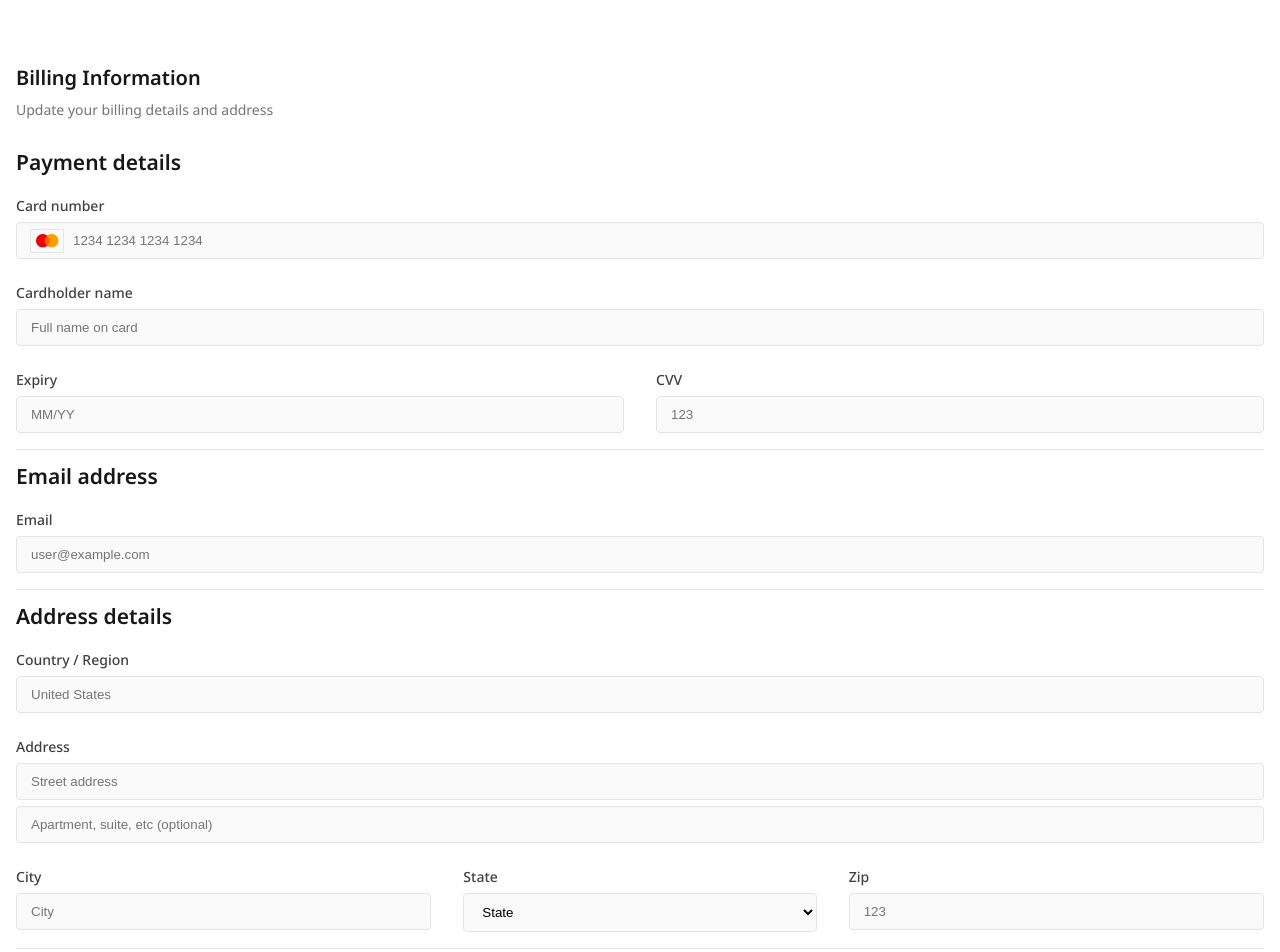
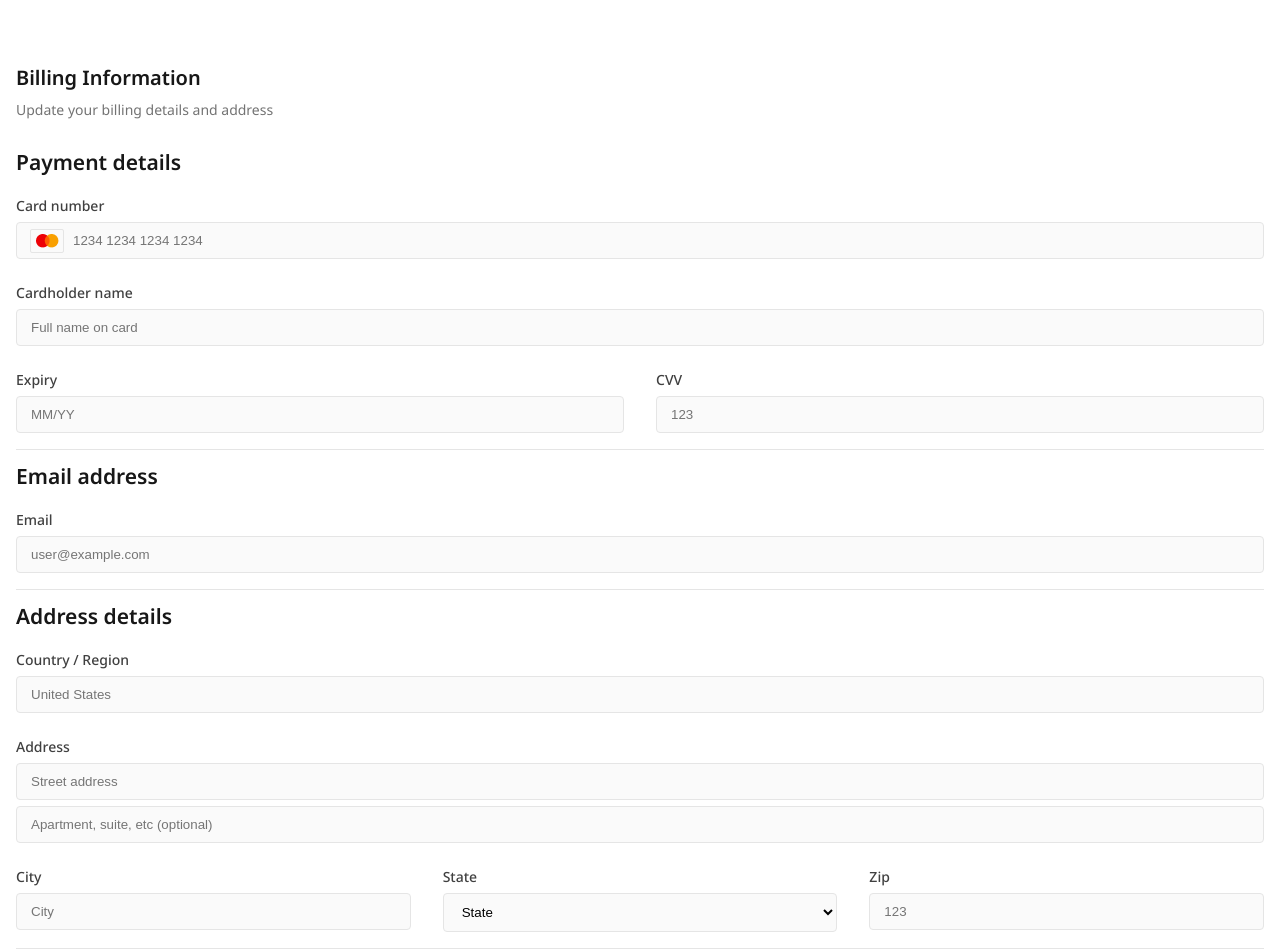
Before and after one commit to MarushchakM/react-form, a React (Vite) app: page / in a window 1280 px wide. Shown: the top 952 px of the page. Built offline with nearby package versions, Linux system fonts and the light colour scheme.

Commit message:
update select

```diff
--- a/src/compnents/Form/Form.module.scss
+++ b/src/compnents/Form/Form.module.scss
@@ -5,6 +5,9 @@
   .wrapper {
     display: flex;
     gap: 32px;
+    > * {
+      flex: 1;
+    }
   }
   .button {
     border: none;
```
